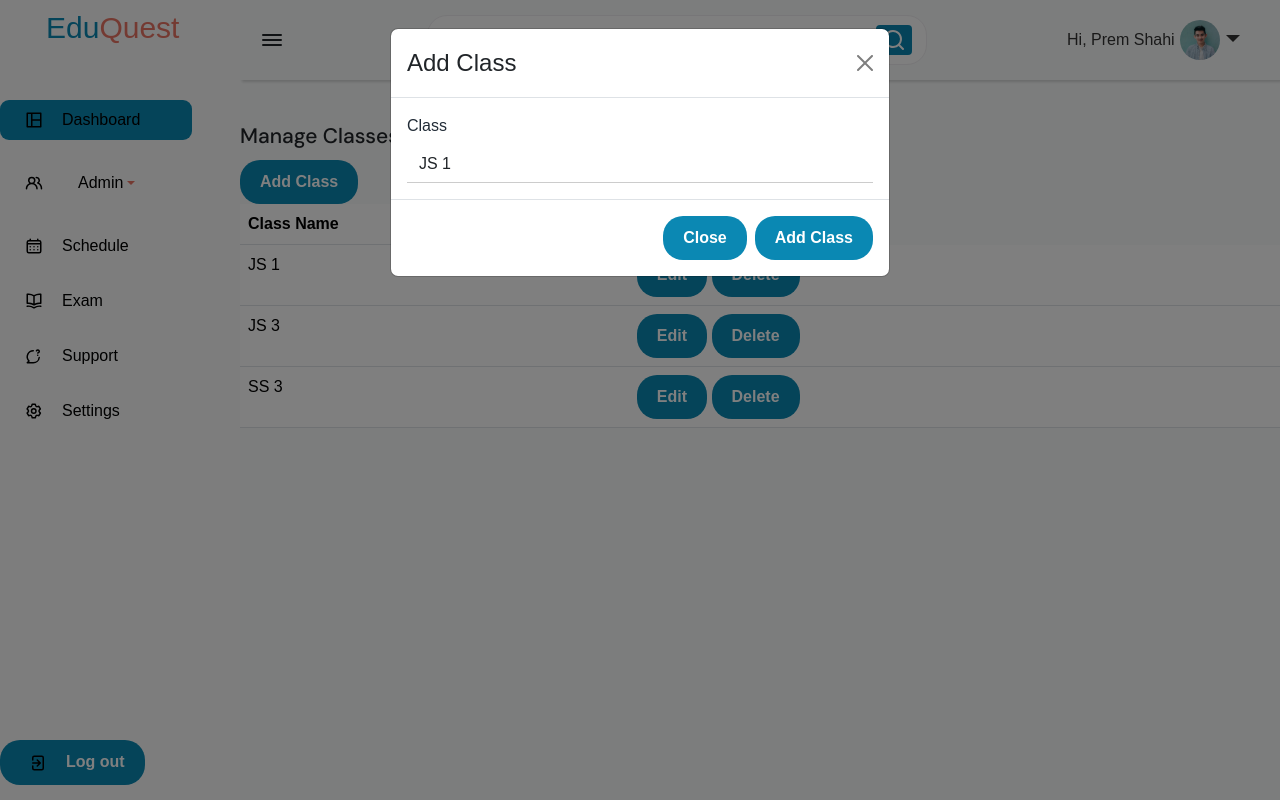
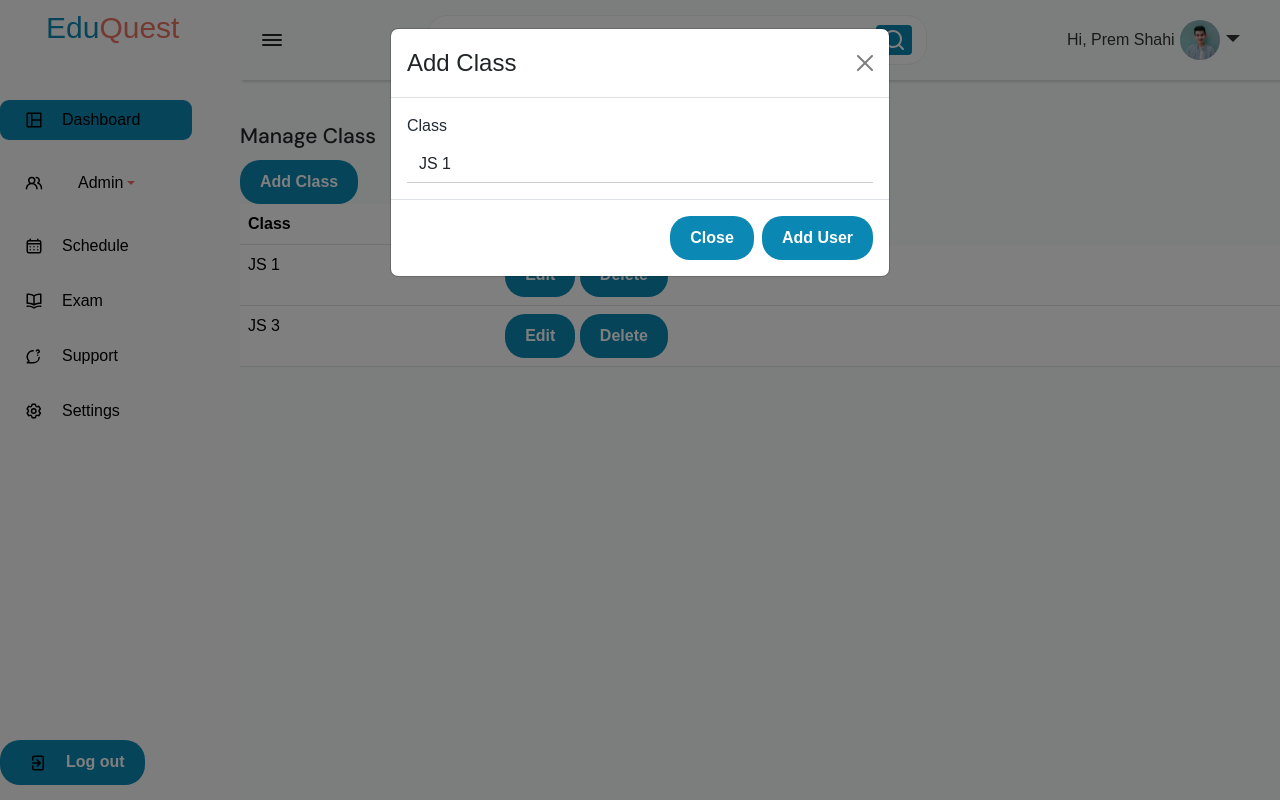
Before and after one commit to zinando/EduQuest, a React (Vite) app in the folder Frontend/: page /classes in a window 1280 px wide. Both pictures are taken after typing "Sample" into the empty fields and a click on the button "Add Class". Built offline with nearby package versions, Linux system fonts and the light colour scheme.

Commit message:
Update Classes.jsx

```diff
--- a/Frontend/src/pages/Admin/Classes.jsx
+++ b/Frontend/src/pages/Admin/Classes.jsx
@@ -6,26 +6,27 @@ import Navbar from '../../layout/NavBar/NavBar';
 import Sidebar from '../../layout/Sidebar/SideBar';
 import { Button, Table, Modal, Form } from 'react-bootstrap';
 
-export default function Subject() {
+export default function Classes() {
   const [users, setUsers] = useState([
     {
       id: 1,
-      className: 'JS 1',
+      class: 'JS 1',
+
+
     },
     {
       id: 2,
-      className: 'JS 3',
-    },
-    {
-      id: 2,
-      className: 'SS 3',
+      class: 'JS 3',
+
     },
   ]);
   const [showEditModal, setShowEditModal] = useState(false);
   const [showAddModal, setShowAddModal] = useState(false);
   const [selectedUser, setSelectedUser] = useState(null);
   const [newUser, setNewUser] = useState({
-    className: '',
+    class: '',
+
+
   });
 
   const handleEditUser = (user) => {
@@ -58,7 +59,8 @@ export default function Subject() {
   const handleCloseAddModal = () => {
     setShowAddModal(false);
     setNewUser({
-      className: '',
+      class: '',
+
 
     });
   };
@@ -66,7 +68,7 @@ export default function Subject() {
   const handleAddUser = () => {
     const newUserWithId = {
       ...newUser,
-      id: users.length + 1, // Generate a new ID (dont't forget to replace)
+      id: users.length + 1, // Generate a new ID (replace)
     };
     setUsers([...users, newUserWithId]);
     handleCloseAddModal();
@@ -79,20 +81,22 @@ export default function Subject() {
         <Navbar />
         <div className="home-content">
           <div>
-            <h1 className='custom-heading'>Manage Classes</h1>
+            <h1 className='custom-heading'>Manage Class</h1>
             <Button variant="primary" onClick={handleShowAddModal}>
               Add Class
             </Button>
             <Table >
               <thead>
                 <tr>
-                  <th>Class Name</th>
+                  <th>Class</th>
+
                 </tr>
               </thead>
               <tbody>
                 {users.map((user) => (
                   <tr key={user.id}>
-                    <td>{user.className}</td>
+                    <td>{user.class}</td>
+
                     <td>
                       <Button variant="primary" onClick={() => handleEditUser(user)}>
                         Edit
@@ -113,23 +117,31 @@ export default function Subject() {
               </Modal.Header>
               <Modal.Body>
                 <Form>
-                  <Form.Group controlId="formBasicClass">
+                  <Form.Group controlId="formBasicFirstName">
                     <Form.Label>Class</Form.Label>
                     <Form.Control
-                      as="select"
-                      value={selectedUser?.class || 'Class A'}
+                      type="text"
+                      placeholder="Enter Class"
+                      value={selectedUser?.class || ''}
                       onChange={(e) =>
                         setSelectedUser({ ...selectedUser, class: e.target.value })
                       }
-                    >
-                      <option value="Class A">JS 1</option>
-                      <option value="Class B">JS 2</option>
-                      <option value="Class C">JS 3</option>
-                      <option value="Class C">SS 1</option>
-                      <option value="Class C">SS 2</option>
-                      <option value="Class C">SS 3</option>
-                    </Form.Control>
+                    />
                   </Form.Group>
+                  <Form.Group controlId="formBasicLastName">
+                    <Form.Label>Class</Form.Label>
+                    <Form.Control
+                      type="text"
+                      placeholder="Enter Class"
+                      value={selectedUser?.class || ''}
+                      onChange={(e) =>
+                        setSelectedUser({ ...selectedUser, class: e.target.value })
+                      }
+                    />
+                  </Form.Group>
+
+
+
                 </Form>
               </Modal.Body>
               <Modal.Footer>
@@ -149,6 +161,7 @@ export default function Subject() {
               </Modal.Header>
               <Modal.Body>
                 <Form>
+
                   <Form.Group controlId="formBasicClass">
                     <Form.Label>Class</Form.Label>
                     <Form.Control
@@ -166,6 +179,9 @@ export default function Subject() {
                       <option value="Class C">SS 3</option>
                     </Form.Control>
                   </Form.Group>
+
+
+
                 </Form>
               </Modal.Body>
               <Modal.Footer>
@@ -173,7 +189,7 @@ export default function Subject() {
                   Close
                 </Button>
                 <Button variant="primary" onClick={handleAddUser}>
-                  Add Class
+                  Add User
                 </Button>
               </Modal.Footer>
             </Modal>
```
